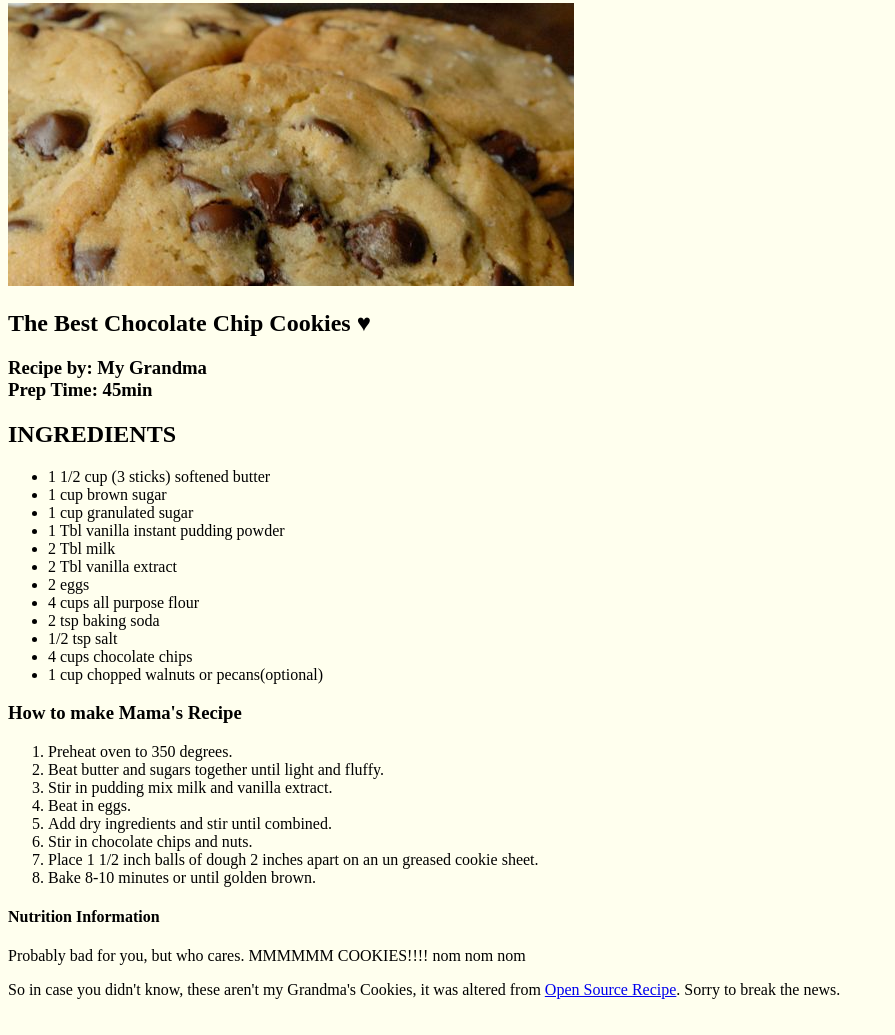
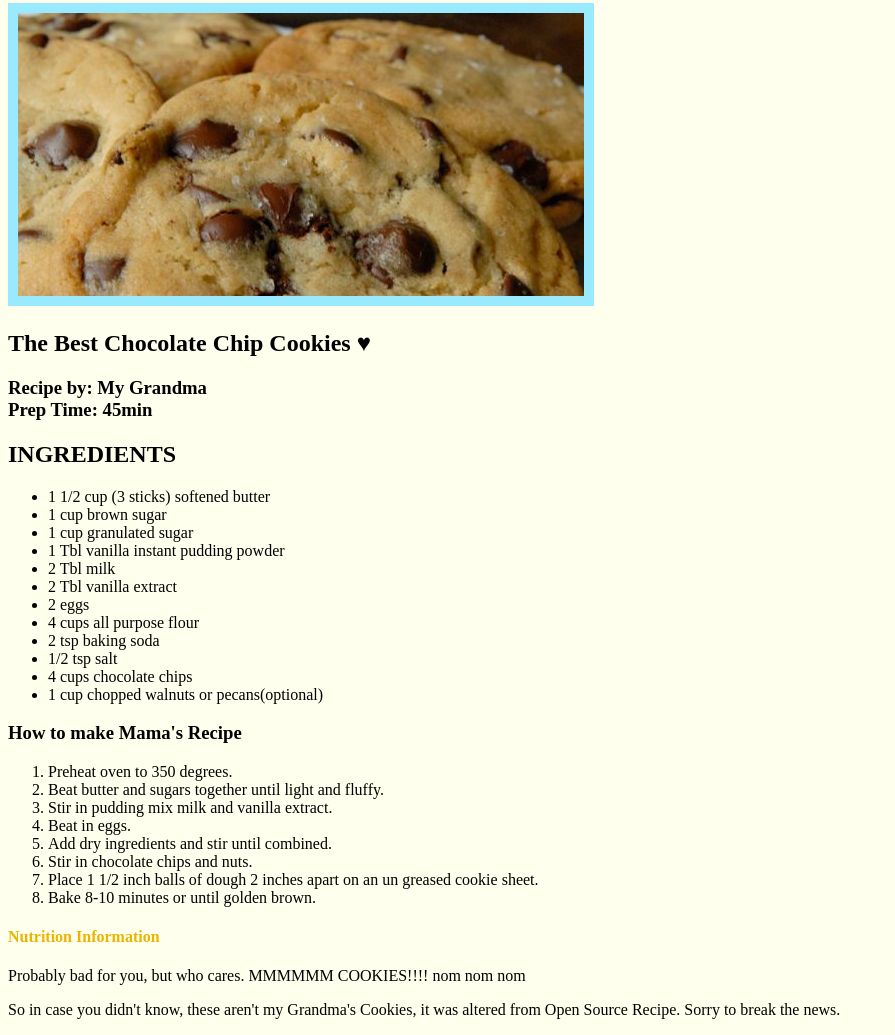
Before and after one commit to deliadeng/ga-fewd-19-cookie-recipe, a plain HTML site: page index.html in a window 1280 px wide. Shown: the part 77-1112 px from the top of the page, without its empty margins (0-895 px from the left). Drawn offline with Linux system fonts and the light colour scheme.

Commit message:
Added colors in text and hyperlink

```diff
--- a/css/style.css
+++ b/css/style.css
@@ -1,3 +1,26 @@
+/* You can't see this message */
 body {
     background-color: #FFE;
 }
+
+
+img {
+    border: 10px solid #99E9FF; /* 10px is the border size, followed by line, and colour, see w3schools.com */
+}
+
+
+h4 {
+    color: #EAB500; /* can choose colors online */
+}
+
+a:link {
+    text-decoration: none; /* removes underline */
+}
+
+a:link {
+    color: black; /* link color */
+}
+
+a:hover {
+    color: #EAB500; /* mouse over link */
+}
```
